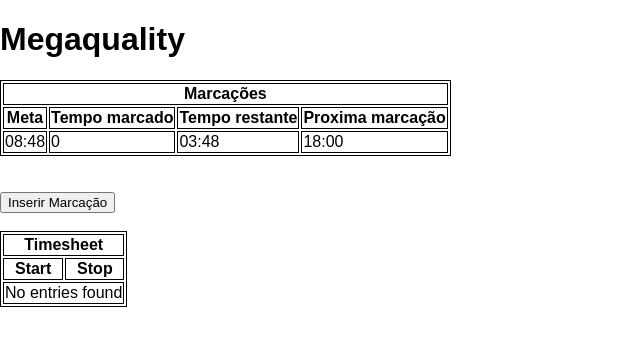
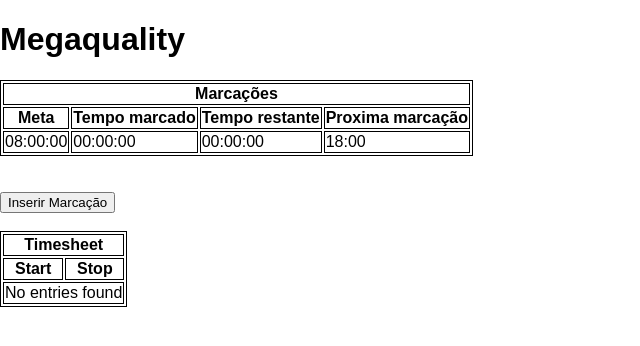
Before and after one commit to brunomrpx/megatime, a React (Create React App) app: page / in a window 1280 px wide. Shown: the top 346 px of the page, without its empty margins (0-640 px from the left). Built offline with nearby package versions, Linux system fonts and the light colour scheme; the HTML template or start-up script is replaced by a standard one.

Commit message:
Adjustment in completed time feature and added remaining time

```diff
--- a/src/App.js
+++ b/src/App.js
@@ -5,21 +5,29 @@
 import NewEntryButton from './components/Timesheet/NewEntryButton';
 import GoalTime from './components/TimeDashboard/GoalTime'
 import CompletedTime from './components/TimeDashboard/CompletedTime';
+import RemainingTime from './components/TimeDashboard/RemainingTime';
 
 class App extends Component {
   constructor(props) {
     super(props);
 
     this.state = {
-      entries: []
+      entries: [],
+      goalTime: '08:00:00'
     };
 
-    this.updateEntries = this.updateEntries.bind(this);
+    this.handleOnEntriesUpdate = this.handleOnEntriesUpdate.bind(this);
   }
 
-  updateEntries(entries) {
-    console.log('updating entries', entries);
+  handleOnEntriesUpdate(entries) {
+    console.log('updating entries: ', entries);
     this.setState({ entries: entries });
+
+    let completedTimeRef = this.refs.completedTime;
+    let remainingTimeRef = this.refs.remainingTime;
+    let completedTime = completedTimeRef.calcEntriesTime();
+
+    remainingTimeRef.calcRemainingTime(completedTime);
   }
 
   render() {
@@ -41,19 +49,21 @@
           <tbody>
             <tr>
               <td>
-                <GoalTime value={'08:48'} />
+                <GoalTime value={this.state.goalTime} />
               </td>
               <td>
-                <CompletedTime entries={this.state.entries} />
+                <CompletedTime entries={this.state.entries} ref="completedTime" />
               </td>
-              <td>03:48</td>
+              <td>
+                <RemainingTime goalTime={this.state.goalTime} ref="remainingTime" />
+              </td>
               <td>18:00</td>
             </tr>
           </tbody>
         </table>
         <br/>
         <br/>
-        <NewEntryButton entries={this.state.entries} onEntriesUpdate={this.updateEntries} />
+        <NewEntryButton entries={this.state.entries} onEntriesUpdate={this.handleOnEntriesUpdate} />
         <br/>
         <br/>
         <Table entries={this.state.entries} />
--- a/src/components/TimeDashboard/CompletedTime.js
+++ b/src/components/TimeDashboard/CompletedTime.js
@@ -1,14 +1,24 @@
 import React, { Component } from 'react';
 
+import Time from '../../helpers/Time';
+
 class CompletedTime extends Component {
-  render() {
-    console.log('entries: ', this.props.entries);
+  constructor(props) {
+    super(props);
 
+    this.state = {
+      completedTime: null
+    };
+
+    this.calcEntriesTime = this.calcEntriesTime.bind(this);
+  }
+
+  calcEntriesTime() {
     let entries = this.props.entries;
 
-    let timeInMiliseconds = entries.reduce((prev, e) => {
+    let milliseconds = entries.reduce((prev, e) => {
       if (!e.start || !e.stop) {
-        return 0;
+        return prev;
       }
 
       let startDate = new Date(JSON.parse(e.start));
@@ -17,14 +27,23 @@
       return prev + (stopDate - startDate);
     }, 0);
 
+    let completedTime = Time.msToTime(milliseconds);
+
+    this.setState({ completedTime: completedTime });
+
+    return completedTime;
+  }
+
+
+  render() {
     return (
-      <div>{timeInMiliseconds}</div>
+      <div>{this.state.completedTime ? this.state.completedTime : '00:00:00'}</div>
     );
   }
 }
 
 CompletedTime.defaultProps = {
-  entries: [],
+  entries: []
 };
 
 export default CompletedTime;
--- /dev/null
+++ b/src/components/TimeDashboard/RemainingTime.js
@@ -0,0 +1,61 @@
+import React, { Component } from 'react';
+
+import Time from '../../helpers/Time';
+
+class RemainingTime extends Component {
+  constructor(props) {
+    super(props);
+
+    this.state = {
+      remainingTime: null
+    };
+
+    this.calcRemainingTime = this.calcRemainingTime.bind(this);
+  }
+
+  calcRemainingTime(completedTime) {
+    let goalTime = this.props.goalTime;
+
+    if (!goalTime) {
+      return;
+    }
+
+    let [cHours, cMinutes, cSeconds] = completedTime.split(':');
+    let [gHours, gMinutes, gSeconds] = goalTime.split(':');
+
+    cHours = parseInt(cHours, 10);
+    cMinutes = parseInt(cMinutes, 10);
+    cSeconds = parseInt(cSeconds, 10);
+
+    gHours = parseInt(gHours, 10);
+    gMinutes = parseInt(gMinutes, 10);
+    gSeconds = parseInt(gSeconds, 10);
+
+
+    let completedTimeDate = new Date(
+      null, null, null, cHours, cMinutes, cSeconds
+    );
+
+    let goalTimeDate = new Date(
+      null, null, null, gHours, gMinutes, gSeconds
+    );
+
+    let remainingTime = Time.msToTime(goalTimeDate - completedTimeDate);
+
+    this.setState({
+      remainingTime: remainingTime
+    });
+  }
+
+  render() {
+    return (
+      <div>{this.state.remainingTime ? this.state.remainingTime : '00:00:00'}</div>
+    );
+  }
+}
+
+RemainingTime.defaultProps = {
+  goalTime: null
+};
+
+export default RemainingTime;
```
